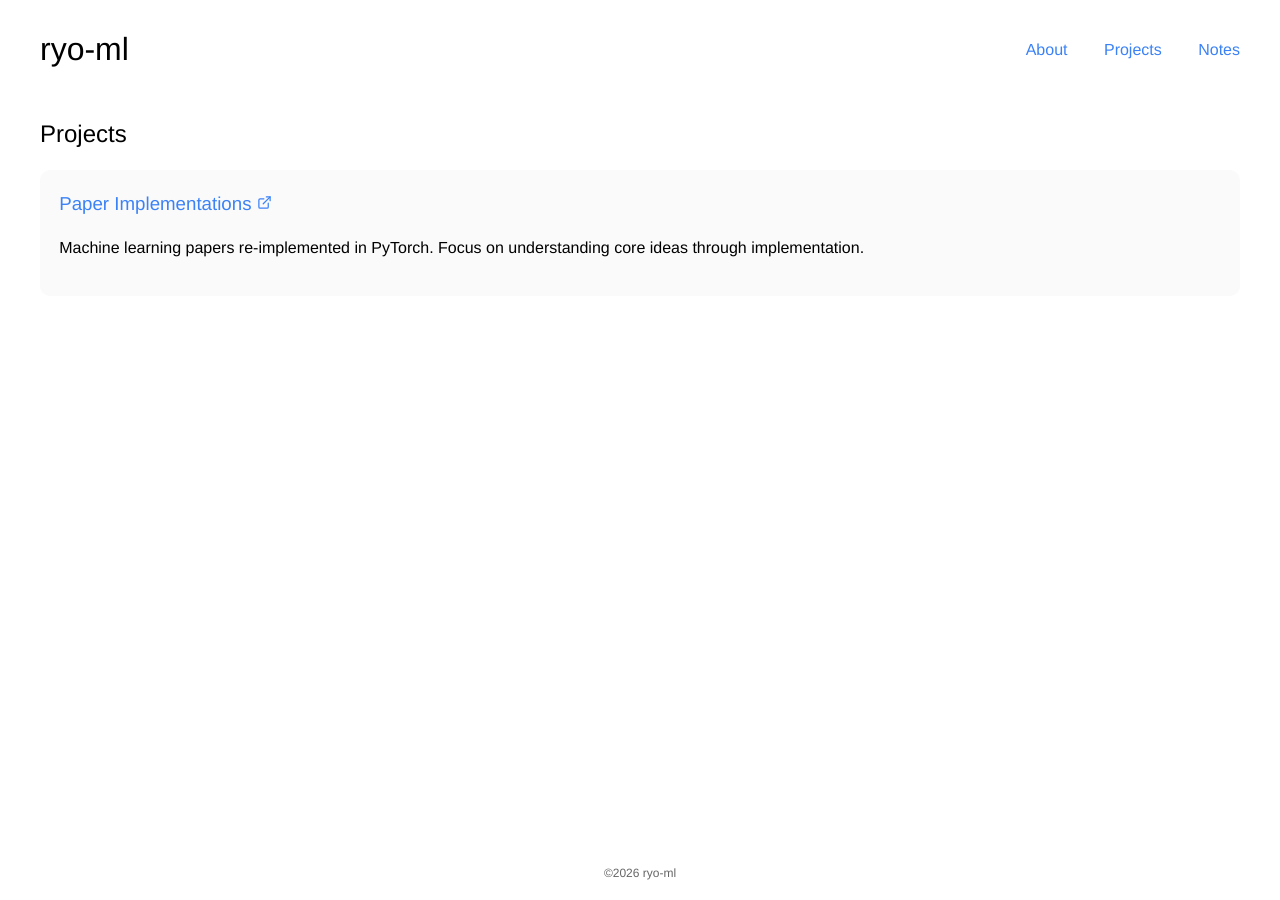
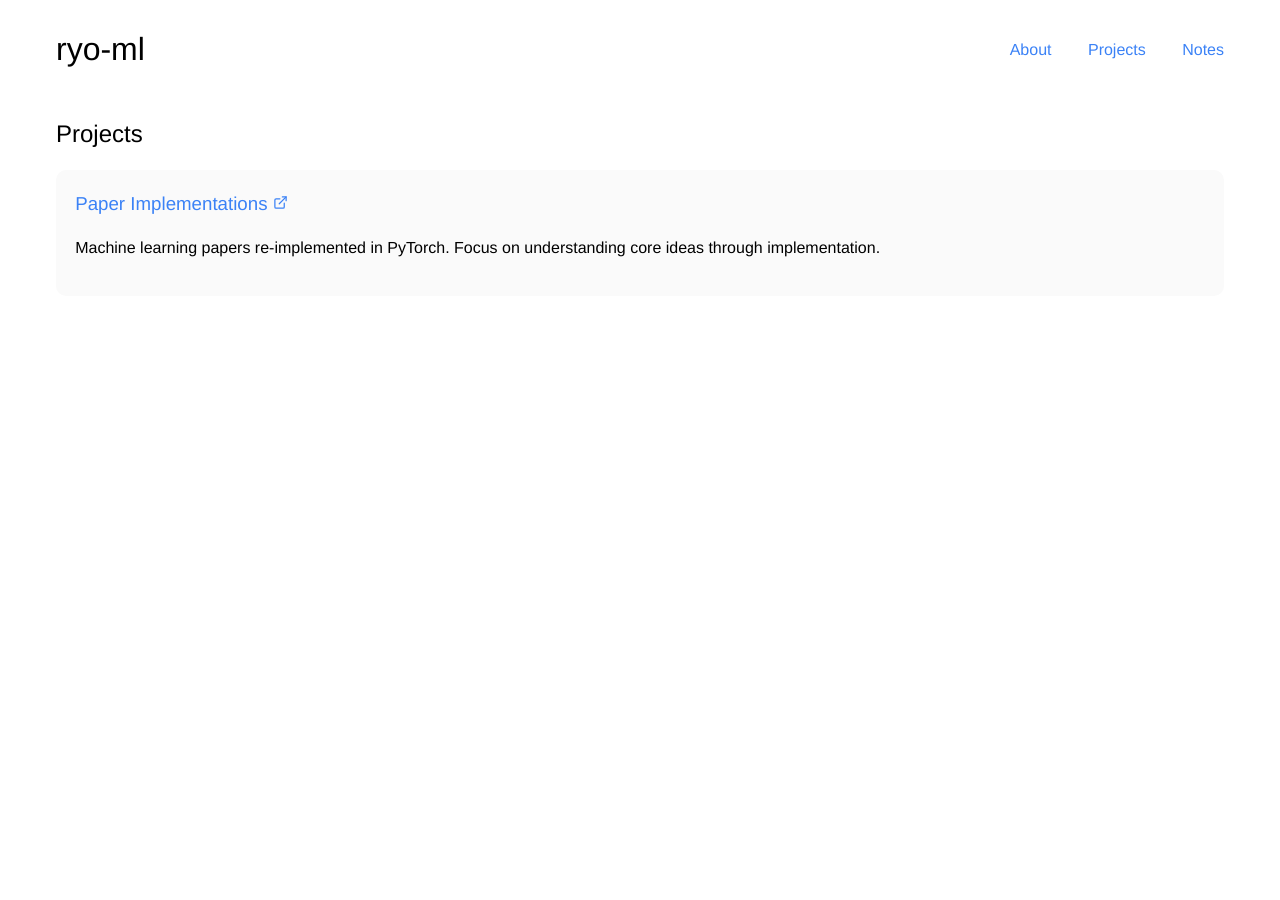
Before and after one commit to ryo-ml/ryo-ml.github.io, a Jekyll site: the page built from projects.html, in a window 1280 px wide. Built offline with Jekyll 4.4.1, drawn with Linux system fonts in a browser that asks for light colours.

Commit message:
refactor: remove footer and reorganize CSS

```diff
--- a/_includes/footer.html
+++ /dev/null
@@ -1,3 +0,0 @@
-<footer>
-    <small>&copy;2026 ryo-ml</small>
-</footer>
--- a/_layouts/default.html
+++ b/_layouts/default.html
@@ -21,8 +21,6 @@
         {{ content }}
     </main>
 
-    {% include footer.html %}
-
 </div>
 
 </body>
--- a/assets/css/style.css
+++ b/assets/css/style.css
@@ -1,44 +1,24 @@
-html, body {
-    height: 100%;
-    margin: 0;
-    padding: 0;
+/* ========== Variables ========== */
+
+:root {
+    --color-text: #000;
+    --color-accent: #3B82F6;
+    --color-surface: #fafafa;
+    --color-surface-hover: #f2f2f2;
 }
 
+/* ========== Base ========== */
+
 body {
-    display: flex;
-    flex-direction: column;
-    min-height: 100vh;
+    margin: 0;
     font-family: "Helvetica Neue", Helvetica, Arial, sans-serif;
     line-height: 1.6;
-}
-
-.container {
-    width: 95%;
-    max-width: 1200px;
-    margin: 0 auto;
-    flex: 1;
-    display: flex;
-    flex-direction: column;
-}
-
-.header {
-    display: flex;
-    justify-content: space-between;
-    align-items: center;
-    padding: 1.5rem 0 2.5rem;
-}
-
-.header nav a {
-    margin-left: 2rem;
-}
-
-main {
-    flex: 1;
+    color: var(--color-text);
 }
 
 a {
     text-decoration: none;
-    color: #3B82F6;
+    color: var(--color-accent);
     transition: opacity 0.2s ease;
 }
 
@@ -63,6 +43,37 @@ h3 {
     font-size: 1em;
 }
 
+/* ========== Layout ========== */
+
+.container {
+    box-sizing: border-box;
+    max-width: 1200px;
+    margin: 0 auto;
+    padding-inline: 1rem;
+}
+
+.header {
+    display: flex;
+    justify-content: space-between;
+    align-items: center;
+    padding: 1.5rem 0 2.5rem;
+}
+
+.header nav a {
+    margin-left: 2rem;
+}
+
+main {
+    padding-bottom: 3rem;
+}
+
+/* ========== Components ========== */
+
+.logo {
+    font-size: 2em;
+    color: var(--color-text);
+}
+
 .socials {
     margin: 2rem 0 3rem;
 }
@@ -72,33 +83,25 @@ h3 {
     height: 24px;
 }
 
-footer {
-    text-align: center;
-    padding: 2rem 0 1rem;
-    font-size: 0.9rem;
-    color: #666;
-}
-
-.logo {
-    font-size: 2em;
-    color: black;
-}
-
 .card {
     position: relative;
-    background-color: #fafafa;
+    background-color: var(--color-surface);
     border-radius: 10px;
     padding: 1.2rem;
     transition: transform 0.2s ease, background-color 0.2s ease;
 }
 
+.card + .card {
+    margin-top: 1rem;
+}
+
 .card:hover {
     transform: translateY(-2px);
-    background-color: #f2f2f2;
+    background-color: var(--color-surface-hover);
 }
 
 .card:focus-within {
-    outline: 2px solid #3B82F6;
+    outline: 2px solid var(--color-accent);
     outline-offset: 2px;
 }
 
```
